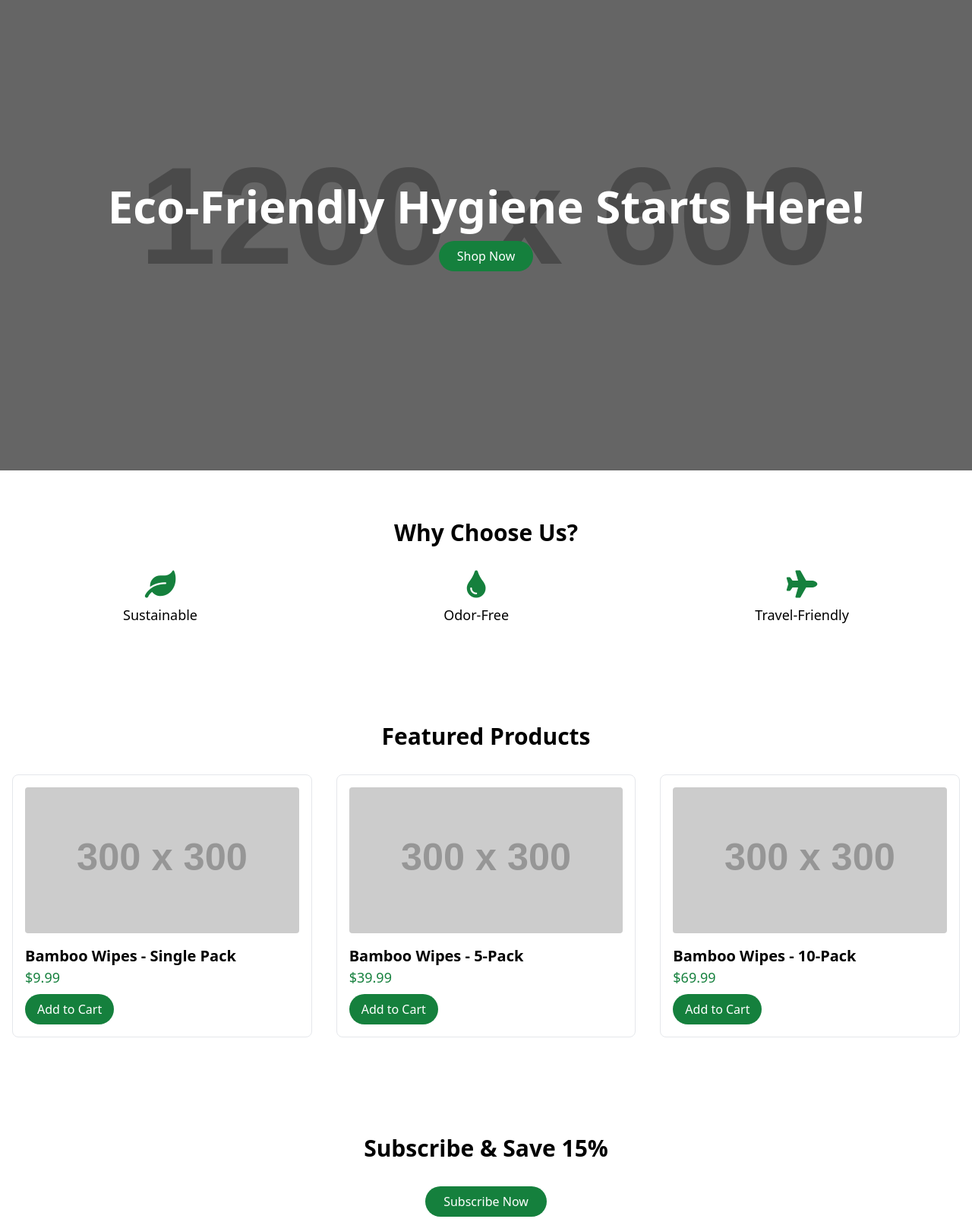
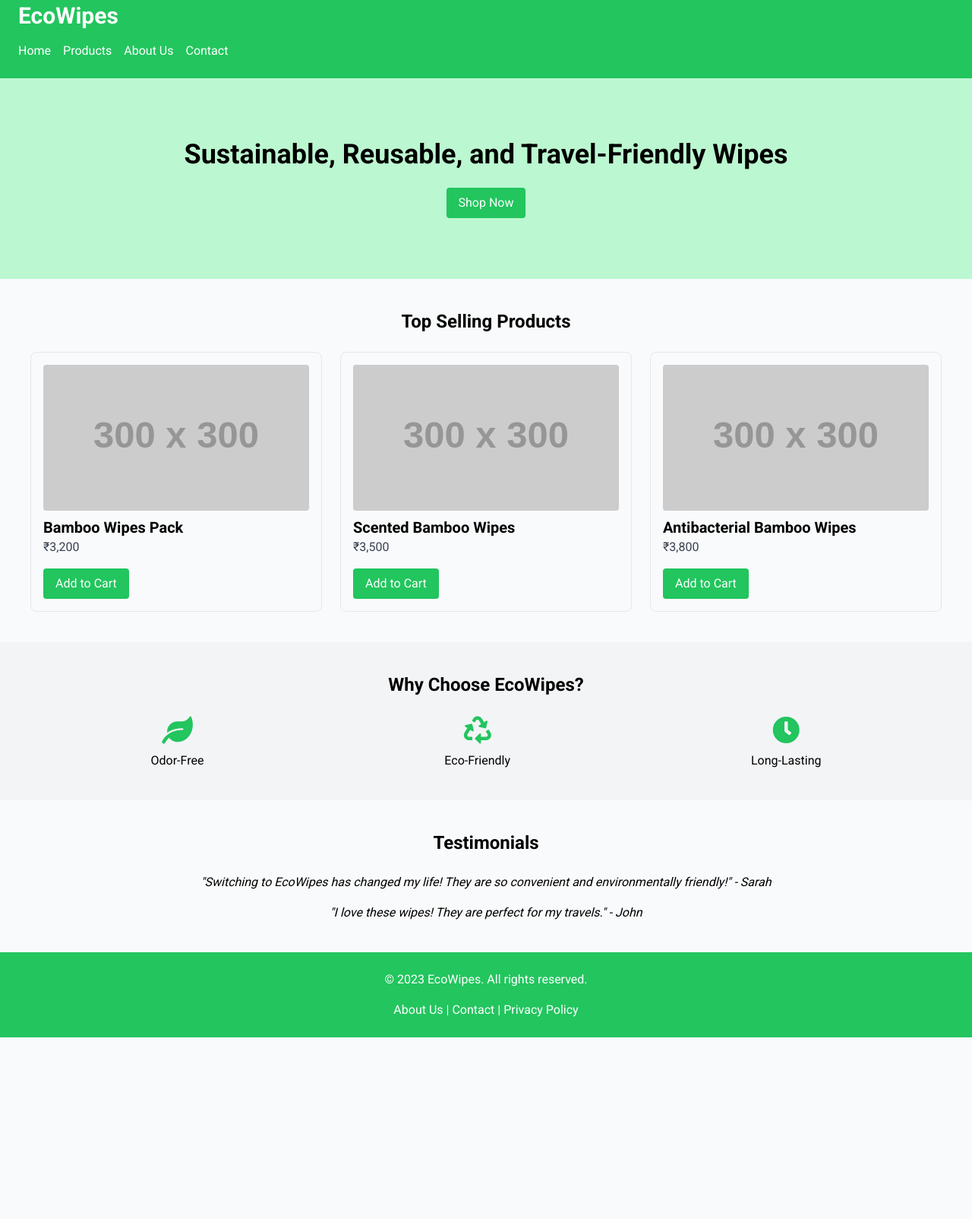
Before and after one commit to Samjoel681/BS--Wipes, a plain HTML site: page index.html in a window 1280 px wide. Shown: the part 21-1625 px from the top of the page at 76% size. After the commit the page ends 1386 px from the top, so only its background shows below. Drawn offline with nearby package versions, Linux system fonts and the light colour scheme; placeholder pictures from the web are drawn by us.

Commit message:
Update index.html

```diff
--- a/index.html
+++ b/index.html
@@ -3,104 +3,93 @@
 <head>
     <meta charset="UTF-8">
     <meta name="viewport" content="width=device-width, initial-scale=1.0">
-    <title>Document</title>
-</head>
-<body>
-    <!DOCTYPE html>
-<html lang="en">
-<head>
-    <meta charset="UTF-8">
-    <meta name="viewport" content="width=device-width, initial-scale=1.0">
-    <title>E-Commerce Website for Reusable Bamboo Wipes</title>
+    <title>EcoWipes E-commerce</title>
     <script src="https://cdn.tailwindcss.com"></script>
     <link rel="stylesheet" href="https://cdnjs.cloudflare.com/ajax/libs/font-awesome/5.15.3/css/all.min.css">
-    <link href="https://fonts.googleapis.com/css2?family=Poppins:wght@400;600&family=Montserrat:wght@400;600&display=swap" rel="stylesheet">
+    <link href="https://fonts.googleapis.com/css2?family=Roboto:wght@400;700&display=swap" rel="stylesheet">
+    <style>
+        body {
+            font-family: 'Roboto', sans-serif;
+        }
+    </style>
 </head>
-<body class="bg-white font-Poppins">
+<body class="bg-gray-50">
+    <header class="bg-green-500 text-white p-6">
+        <h1 class="text-3xl font-bold">EcoWipes</h1>
+        <nav class="mt-4">
+            <ul class="flex space-x-4">
+                <li><a href="#home" class="hover:underline">Home</a></li>
+                <li><a href="#products" class="hover:underline">Products</a></li>
+                <li><a href="#about" class="hover:underline">About Us</a></li>
+                <li><a href="#contact" class="hover:underline">Contact</a></li>
+            </ul>
+        </nav>
+    </header>
 
-    <!-- Hero Section -->
-    <div class="relative">
-        <img src="https://placehold.co/1200x600" alt="High-resolution image of bamboo wipes" class="w-full h-auto">
-        <div class="absolute inset-0 flex items-center justify-center bg-black bg-opacity-50">
-            <div class="text-center text-white">
-                <h1 class="text-4xl md:text-6xl font-bold">Eco-Friendly Hygiene Starts Here!</h1>
-                <a href="#products" class="mt-4 inline-block bg-green-700 text-white py-2 px-6 rounded-full transition duration-300 hover:bg-green-800">Shop Now</a>
-            </div>
-        </div>
-    </div>
+    <main>
+        <section id="home" class="bg-green-200 text-center p-20">
+            <h2 class="text-4xl font-bold">Sustainable, Reusable, and Travel-Friendly Wipes</h2>
+            <a href="#products" class="mt-6 inline-block bg-green-500 text-white py-2 px-4 rounded hover:bg-green-600">Shop Now</a>
+        </section>
 
-    <!-- Key Benefits Section -->
-    <div class="py-16 bg-beige text-center">
-        <h2 class="text-3xl font-semibold mb-8">Why Choose Us?</h2>
-        <div class="flex justify-around items-center">
-            <div class="flex flex-col items-center">
-                <i class="fas fa-leaf text-green-700 text-4xl"></i>
-                <p class="mt-2 text-lg">Sustainable</p>
-            </div>
-            <div class="flex flex-col items-center">
-                <i class="fas fa-tint text-green-700 text-4xl"></i>
-                <p class="mt-2 text-lg">Odor-Free</p>
-            </div>
-            <div class="flex flex-col items-center">
-                <i class="fas fa-plane text-green-700 text-4xl"></i>
-                <p class="mt-2 text-lg">Travel-Friendly</p>
-            </div>
-        </div>
-    </div>
-
-    <!-- Featured Products -->
-    <div id="products" class="py-16">
-        <h2 class="text-3xl font-semibold text-center mb-8">Featured Products</h2>
-        <div class="grid grid-cols-1 sm:grid-cols-2 md:grid-cols-3 gap-8 px-4">
-            <div class="border rounded-lg p-4">
-                <img src="https://placehold.co/300x300" alt="Product image of bamboo wipes" class="w-full h-48 object-cover rounded">
-                <h3 class="mt-4 text-xl font-semibold">Bamboo Wipes - Single Pack</h3>
-                <p class="text-lg text-green-700">$9.99</p>
-                <button class="mt-2 bg-green-700 text-white py-2 px-4 rounded-full transition duration-300 hover:bg-green-800">Add to Cart</button>
-            </div>
-            <div class="border rounded-lg p-4">
-                <img src="https://placehold.co/300x300" alt="Product image of bamboo wipes" class="w-full h-48 object-cover rounded">
-                <h3 class="mt-4 text-xl font-semibold">Bamboo Wipes - 5-Pack</h3>
-                <p class="text-lg text-green-700">$39.99</p>
-                <button class="mt-2 bg-green-700 text-white py-2 px-4 rounded-full transition duration-300 hover:bg-green-800">Add to Cart</button>
-            </div>
-            <div class="border rounded-lg p-4">
-                <img src="https://placehold.co/300x300" alt="Product image of bamboo wipes" class="w-full h-48 object-cover rounded">
-                <h3 class="mt-4 text-xl font-semibold">Bamboo Wipes - 10-Pack</h3>
-                <p class="text-lg text-green-700">$69.99</p>
-                <button class="mt-2 bg-green-700 text-white py-2 px-4 rounded-full transition duration-300 hover:bg-green-800">Add to Cart</button>
-            </div>
-        </div>
-    </div>
-
-    <!-- Subscription Offer -->
-    <div class="py-16 bg-beige text-center">
-        <h2 class="text-3xl font-semibold mb-4">Subscribe & Save 15%</h2>
-        <a href="#subscribe" class="mt-4 inline-block bg-green-700 text-white py-2 px-6 rounded-full transition duration-300 hover:bg-green-800">Subscribe Now</a>
-    </div>
-
-    <!-- Customer Reviews -->
-    <div class="py-16">
-        <h2 class="text-3xl font-semibold text-center mb-8">What Our Customers Say</h2>
-        <div class="flex justify-center">
-            <div class="w-full max-w-md">
-                <div class="bg-white p-4 rounded-lg shadow-lg">
-                    <p class="italic">"These bamboo wipes are a game changer! I love how eco-friendly they are!"</p>
-                    <p class="mt-4 font-semibold">- Sarah L.</p>
+        <section id="products" class="p-10">
+            <h3 class="text-2xl font-bold text-center">Top Selling Products</h3>
+            <div class="grid grid-cols-1 md:grid-cols-3 gap-6 mt-6">
+                <div class="border rounded-lg p-4">
+                    <img src="https://placehold.co/300x300" alt="Reusable Bamboo Wipe Pack" class="w-full h-48 object-cover rounded">
+                    <h4 class="text-xl font-semibold mt-2">Bamboo Wipes Pack</h4>
+                    <p class="text-gray-700">₹3,200</p>
+                    <button class="mt-4 bg-green-500 text-white py-2 px-4 rounded hover:bg-green-600">Add to Cart</button>
                 </div>
-                <div class="bg-white p-4 rounded-lg shadow-lg mt-4">
-                    <p class="italic">"I take them everywhere! Perfect for my travels."</p>
-                    <p class="mt-4 font-semibold">- John D.</p>
+                <div class="border rounded-lg p-4">
+                    <img src="https://placehold.co/300x300" alt="Bamboo Wipes - Scented" class="w-full h-48 object-cover rounded">
+                    <h4 class="text-xl font-semibold mt-2">Scented Bamboo Wipes</h4>
+                    <p class="text-gray-700">₹3,500</p>
+                    <button class="mt-4 bg-green-500 text-white py-2 px-4 rounded hover:bg-green-600">Add to Cart</button>
                 </div>
-                <div class="bg-white p-4 rounded-lg shadow-lg mt-4">
-                    <p class="italic">"No more wasteful wipes for me! Highly recommend."</p>
-                    <p class="mt-4 font-semibold">- Emily R.</p>
+                <div class="border rounded-lg p-4">
+                    <img src="https://placehold.co/300x300" alt="Bamboo Wipes - Antibacterial" class="w-full h-48 object-cover rounded">
+                    <h4 class="text-xl font-semibold mt-2">Antibacterial Bamboo Wipes</h4>
+                    <p class="text-gray-700">₹3,800</p>
+                    <button class="mt-4 bg-green-500 text-white py-2 px-4 rounded hover:bg-green-600">Add to Cart</button>
                 </div>
             </div>
+        </section>
+
+        <section class="p-10 bg-gray-100">
+            <h3 class="text-2xl font-bold text-center">Why Choose EcoWipes?</h3>
+            <div class="flex justify-around mt-6">
+                <div class="text-center">
+                    <i class="fas fa-leaf text-green-500 text-4xl"></i>
+                    <p class="mt-2">Odor-Free</p>
+                </div>
+                <div class="text-center">
+                    <i class="fas fa-recycle text-green-500 text-4xl"></i>
+                    <p class="mt-2">Eco-Friendly</p>
+                </div>
+                <div class="text-center">
+                    <i class="fas fa-clock text-green-500 text-4xl"></i>
+                    <p class="mt-2">Long-Lasting</p>
+                </div>
+            </div>
+        </section>
+
+        <section class="p-10">
+            <h3 class="text-2xl font-bold text-center">Testimonials</h3>
+            <div class="mt-6">
+                <p class="text-center italic">"Switching to EcoWipes has changed my life! They are so convenient and environmentally friendly!" - Sarah</p>
+                <p class="text-center italic mt-4">"I love these wipes! They are perfect for my travels." - John</p>
+            </div>
+        </section>
+    </main>
+
+    <footer class="bg-green-500 text-white p-6 text-center">
+        <p>&copy; 2023 EcoWipes. All rights reserved.</p>
+        <div class="mt-4">
+            <a href="#about" class="hover:underline">About Us</a> |
+            <a href="#contact" class="hover:underline">Contact</a> |
+            <a href="#privacy" class="hover:underline">Privacy Policy</a>
         </div>
-    </div>
-
+    </footer>
 </body>
 </html>
-</body>
-</html>
```
